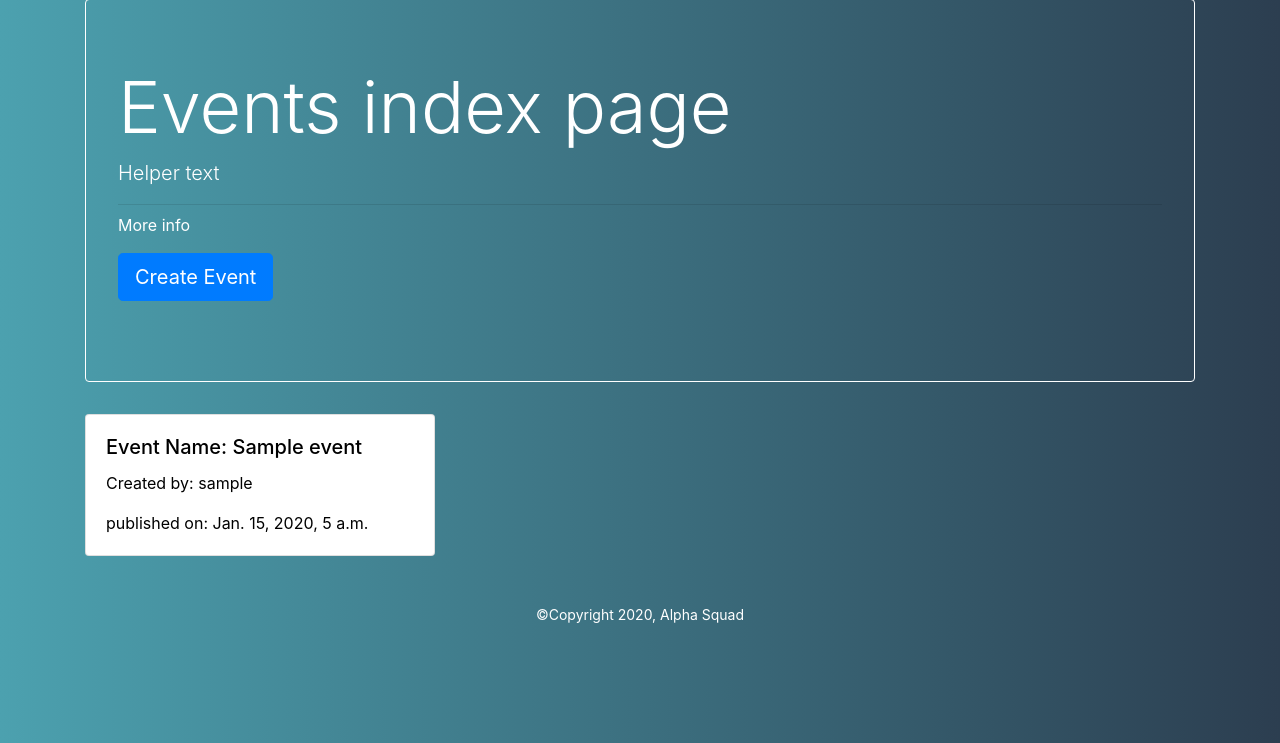
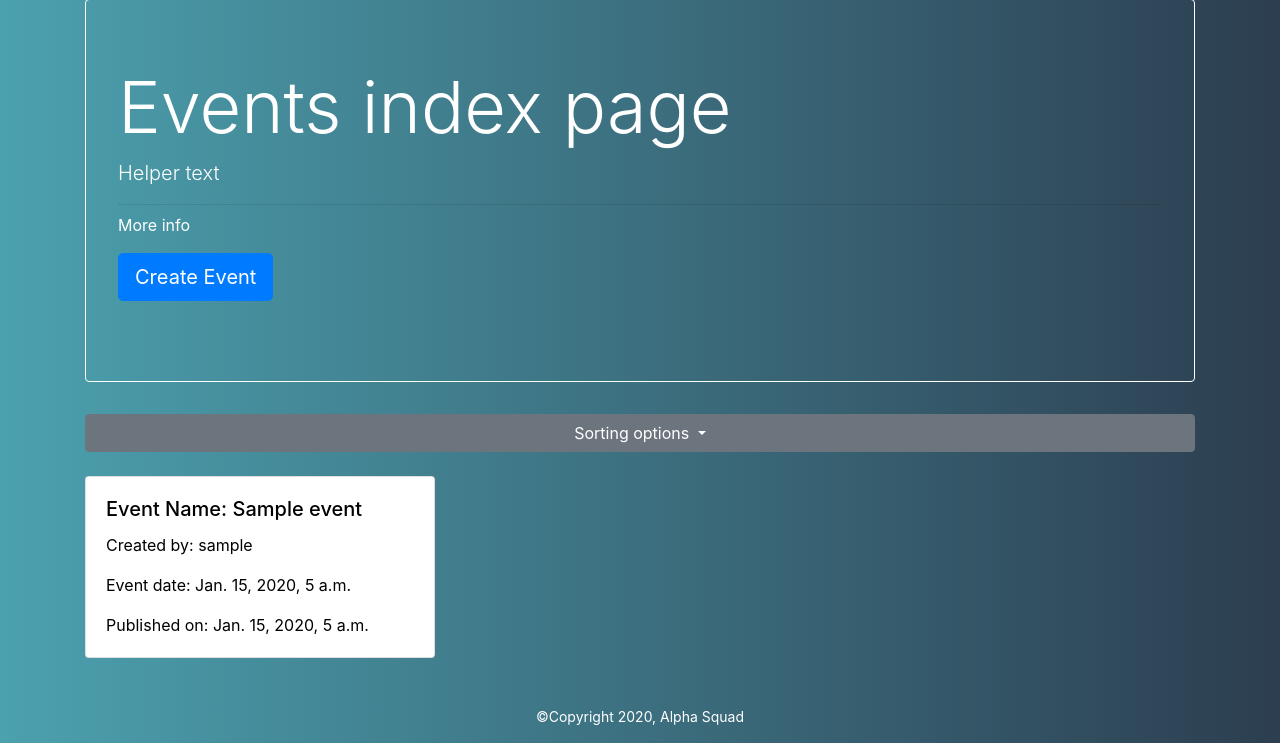
Before and after one commit to tchang421/MeetUpFinder, a Django app: page /events/ in a window 1280 px wide. Shown: the part 57-800 px from the top of the page. Run offline with Django 3.2, Linux system fonts and the light colour scheme; tables that the repository leaves empty hold one stand-in row (values such as "Sample post"); some libraries are stand-ins or nearby versions.

Commit message:
Sorting feature

```diff
--- a/eventFinder/models.py
+++ b/eventFinder/models.py
@@ -10,5 +10,6 @@ class Event(models.Model):
     event_date = models.DateTimeField(blank=True, null=True)
     pub_date = models.DateTimeField(auto_now_add=True)
     author = models.ForeignKey(User, null=True, on_delete=CASCADE)
+
     def __str__(self):
         return self.event_name
--- a/eventFinder/templates/eventFinder/index.html
+++ b/eventFinder/templates/eventFinder/index.html
@@ -11,15 +11,35 @@
             </p>
         </div>
     </div>
+    <div class="container">
+        <div class="dropdown">
+              <button class="btn btn-secondary btn-block dropdown-toggle" type="button" id="dropdownMenuButton" data-toggle="dropdown" aria-haspopup="true" aria-expanded="false">
+                Sorting options
+              </button>
+              <div class="dropdown-menu" aria-labelledby="dropdownMenuButton">
+                     <form action = '#' method="get" class="dropdown-item">
+                        <input type="submit" class="btn btn-danger btn-block" value="Sort Alphabetically" name="wordbtn">
+                     </form>
+                     <form action = '#' method="get" class="dropdown-item">
+                        <input type="submit" class="btn btn-primary btn-block" value="Sort by Event Date" name="datebtn">
+                    </form>
+                    <form action = '#' method="get" class="dropdown-item">
+                        <input type="submit" class="btn btn-success btn-block" value="Sort by Published Date" name="pubbtn">
+                    </form>
+              </div>
+        </div>
+        <br>
+    </div>
     <div class="container" id="eventCards">
         <div class="row">
-            {% for event in events %}
+            {% for event in events%}
                 <div class="col-4">
                     <div class="card mb-5">
                         <div class="card-body">
                             <h5 class="card-title">Event Name: {{event.event_name}}</h5>
                             <p class="card-text">Created by: {{event.author.username}}</p>
-                            <p class="card-text">published on: {{event.pub_date}}</p>
+                            <p class="card-text">Event date: {{event.event_date}}</p>
+                            <p class="card-text">Published on: {{event.pub_date}}</p>
                         </div>
                     </div>
                 </div>
--- a/eventFinder/views.py
+++ b/eventFinder/views.py
@@ -10,10 +10,26 @@ from .models import Event
 
 class IndexView(View):
     def get(self, request, *args, **kwargs):
-        context = {
-            'events':Event.objects.all(),
-            'user':request.user
-        }
+        if(request.GET.get('datebtn')):
+            context = {
+                'events': Event.objects.all().order_by("event_date"),
+                'user':request.user
+            }
+        elif(request.GET.get('wordbtn')):
+            context = {
+                'events': Event.objects.all().order_by("event_name"),
+                'user':request.user
+            }
+        elif(request.GET.get('pubbtn')):
+            context = {
+                'events': Event.objects.all().order_by("pub_date"),
+                'user':request.user
+            }
+        else:
+            context = {
+                'events':Event.objects.all(),
+                'user':request.user
+            }
         return render(request,'eventFinder/index.html',context)
 
     # @login_required(login_url=settings.LOGIN_URL)
@@ -22,7 +38,7 @@ class IndexView(View):
         if form.is_valid():
             new_event = form.save(commit=False)
             new_event.author = request.user
-            new_event.save();
+            new_event.save()
         return redirect(reverse('eventFinder:index'))
 
 class NewView(CreateView):
```
